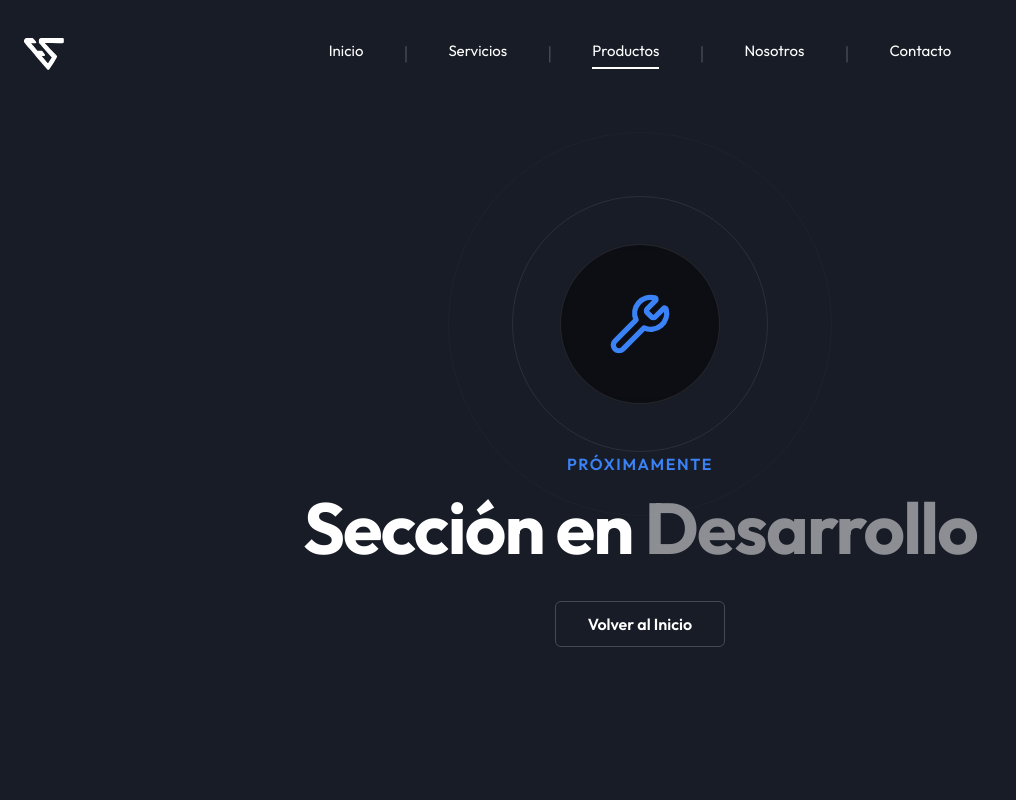
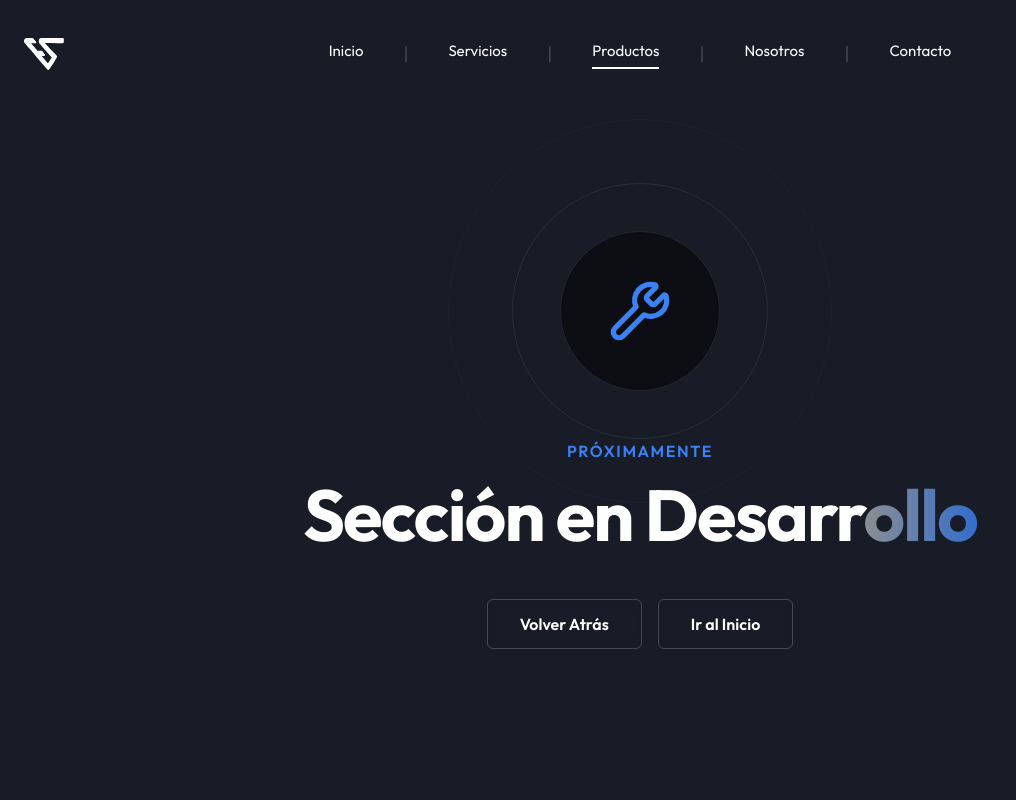
Before and after one commit to MarianoRicoy/tws-landing, a Next.js app: page /en-desarrollo in a window 1280 px wide. Shown: the top 800 px of the page, without its empty margins (0-1016 px from the left). Built offline with nearby package versions, Linux system fonts and the light colour scheme.

Commit message:
style: update under construction page design and navigation

```diff
--- a/app/en-desarrollo/page.tsx
+++ b/app/en-desarrollo/page.tsx
@@ -1,9 +1,14 @@
+'use client';
+
 import Link from 'next/link';
 import { Wrench } from 'lucide-react';
+import { useRouter } from 'next/navigation';
 
 const UnderConstructionPage = () => {
+  const router = useRouter();
+
   return (
-    <div data-theme="dark" className="flex flex-col items-center justify-center text-center h-screen pt-20 overflow-hidden">
+    <div data-theme="dark" className="flex flex-col items-center justify-center text-center h-screen pt-20 overflow-hidden bg-tws-solid">
       <div className="relative flex items-center justify-center mb-12">
         <div className="absolute w-64 h-64 rounded-full border border-white/10 animate-pulse"></div>
         <div className="absolute w-96 h-96 rounded-full border border-white/5 animate-pulse [animation-delay:0.5s]"></div>
@@ -14,13 +19,21 @@ const UnderConstructionPage = () => {
       <div className="z-10">
         <p className="text-accent-cyan uppercase tracking-widest mb-4 font-semibold">Próximamente</p>
         <h1 className="text-5xl md:text-7xl font-bold text-white mb-12 tracking-tight">
-          Sección en <span className="text-white/50">Desarrollo</span>
+          Sección en Desarr<span className="bg-clip-text text-transparent bg-gradient-to-r from-white/50 to-accent-cyan/80">ollo</span>
         </h1>
-        <Link href="/"
-          className="px-8 py-3 rounded-md border border-white/20 text-white font-semibold hover:bg-white/10 transition-colors backdrop-blur-sm"
-        >
-          Volver al Inicio
-        </Link>
+        <div className="flex items-center justify-center gap-4">
+          <button
+            onClick={() => router.back()}
+            className="px-8 py-3 rounded-md border border-white/20 text-white font-semibold hover:bg-white/10 transition-colors backdrop-blur-sm"
+          >
+            Volver Atrás
+          </button>
+          <Link href="/"
+            className="px-8 py-3 rounded-md border border-white/20 text-white font-semibold hover:bg-white/10 transition-colors backdrop-blur-sm"
+          >
+            Ir al Inicio
+          </Link>
+        </div>
       </div>
     </div>
   );
```
